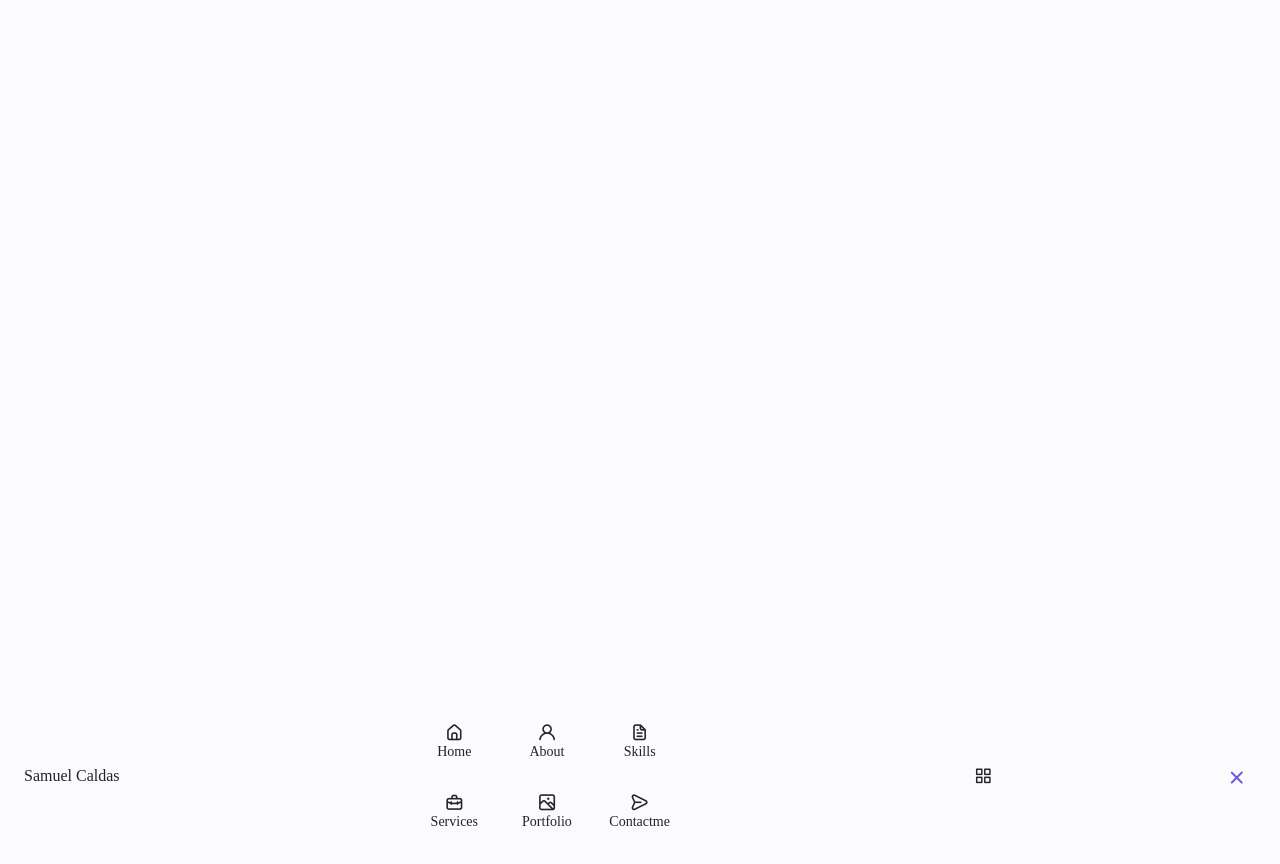
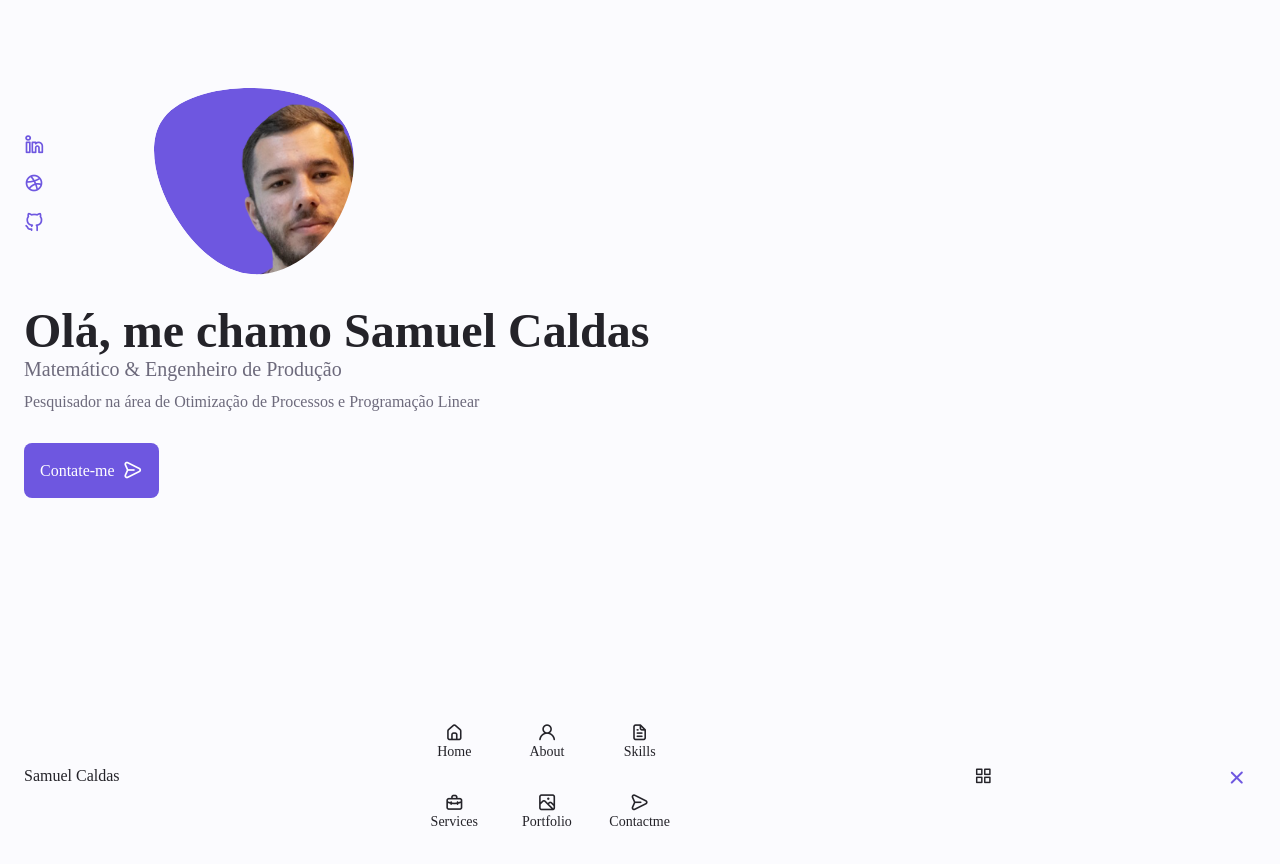
Before and after one commit to Samueelc/Samueelc.github.io, a plain HTML site: page index.html in a window 1280 px wide. Shown: the top 864 px of the page. Drawn offline with nearby package versions, Linux system fonts and the light colour scheme.

Commit message:
Terminao pagina Home e os Botões

```diff
--- a/assets/css/styles.css
+++ b/assets/css/styles.css
@@ -239,10 +239,111 @@ img{
 
 
 /*==================== HOME ====================*/
+.home__container{
+    gap: 1rem;
+}
 
+.home__content{
+    grid-template-columns: .5fr 3fr;
+    padding-top: 3.5rem;
+    align-items: center;
+}
+
+.home__social{
+    display: grid;
+    grid-template-columns: max-content;
+    row-gap: 1rem;
+}
+
+.home__social-icon{
+    font-size: 1.25rem;
+    color: var(--first-color);
+}
+
+.home__social-icon:hover{
+    color: var(--first-color-alt);
+}
+
+.home__blob{
+    width: 200px;
+    fill: var(--first-color);
+}
+
+.home__blob-img{
+    width: 320px;
+    scale: 1.5;
+}
+.home__data{
+    grid-column: 1/3;
+}
+
+.home__title{
+    font-size: var(--big-font-size);
+}
+
+.home__subtitle{
+    font-size: var(--h3-font-size);
+    color: var(--text-color);
+    font-weight: var(--font-medium);
+    margin-bottom: var(--mb-0-75);
+}
+
+.home__description{
+    margin-bottom: var(--mb-2);
+}
+
+.home__scroll{
+    display: none;
+}
+
+.home__scroll-button{
+    color: var(--first-color);
+    transition: .3s;
+}
+
+.home__scroll-button:hover{
+    transform: translateY(.25rem);
+}
+
+.home__scroll-mouse{
+    font-size: 2rem;
+}
+
+.home__scroll-name{
+    font-size: var(--small-font-size);
+    color: var(--title-color);
+    font-weight: var(--font-medium);
+    margin-right: var(--mb-0-25);
+}
+
+.home__scroll-arrow{
+    font-size: 1.25rem;
+}
 
 /*==================== BUTTONS ====================*/
+.button{
+    display: inline-block;
+    background-color: var(--first-color);
+    color: #FFF;
+    padding: 1rem;
+    border-radius: .5rem;
+    font-weight: var(--font-medium);
+}
 
+.button:hover{
+    background-color: var(--first-color-alt);
+}
+
+.button__icon{
+    font-size: 1.25rem;
+    margin-left: var(--mb-0-5);
+    transition: .3s;
+}
+
+.button--flex{
+    display: inline-flex;
+    align-items: center;
+}
 
 /*==================== ABOUT ====================*/
 
--- a/index.html
+++ b/index.html
@@ -13,7 +13,7 @@
         <!--==================== CSS ====================-->
         <link rel="stylesheet" href="assets/css/styles.css">
 
-        <title>Responsive Portfolio Website</title>
+        <title>Samuel Caldas Portfolio</title>
     </head>
     <body>
         <!--==================== HEADER ====================-->
@@ -69,7 +69,60 @@
         <main class="main">
             <!--==================== HOME ====================-->
             <section class="home section" id="home">
+                <div class="home__container container grid">
+                    <div class="home__content grid">
+                        <div class="home__social">
+                            <a href="https://www.linkedin.com/in/samuel-caldas/" target="_blank" class="home__social-icon">
+                                <i class="uil uil-linkedin-alt"></i>
+                            </a>
 
+                            <a href="https://dribbble.com/" target="_blank" class="home__social-icon">
+                                <i class="uil uil-dribbble"></i>
+                            </a>
+
+                            <a href="https://github.com/Samueelc" target="_blank" class="home__social-icon">
+                                <i class="uil uil-github-alt"></i>
+                            </a>
+                        </div>
+
+                        <div class="home__img">
+                            <svg class = "home__blob" viewBox="0 0 200 187" xmlns="http://www.w3.org/2000/svg" xmlns:xlink="http://www.w3.org/1999/xlink">
+                                <mask id="mask0" mask-type="alpha">
+                                    <path d="M190.312 36.4879C206.582 62.1187 201.309 102.826 182.328 134.186C163.346 165.547
+                                    130.807 187.559 100.226 186.353C69.6454 185.297 41.0228 161.023 21.7403 129.362C2.45775
+                                    97.8511 -7.48481 59.1033 6.67581 34.5279C20.9871 10.1032 59.7028 -0.149132 97.9666
+                                    0.00163737C136.23 0.303176 174.193 10.857 190.312 36.4879Z"/>
+                                </mask>
+                                <g mask="url(#mask0)">
+                                    <path d="M190.312 36.4879C206.582 62.1187 201.309 102.826 182.328 134.186C163.346
+                                    165.547 130.807 187.559 100.226 186.353C69.6454 185.297 41.0228 161.023 21.7403
+                                    129.362C2.45775 97.8511 -7.48481 59.1033 6.67581 34.5279C20.9871 10.1032 59.7028
+                                    -0.149132 97.9666 0.00163737C136.23 0.303176 174.193 10.857 190.312 36.4879Z"/>
+
+                                    <image class="home__blob-img" x="-50" y="-5" xlink:href="assets/img/perfil.png"/>
+                                </g>
+                            </svg>
+                        </div>
+
+                        <div class="home__data">
+                            <h1 class="home__title">Olá, me chamo Samuel Caldas</h1>
+                            <h3 class="home__subtitle">Matemático & Engenheiro de Produção</h3>
+                            <p class="home__description">Pesquisador na área de Otimização de Processos
+                                 e Programação Linear</p>
+                            <a href="#contact" class="button button--flex">
+                                Contate-me <i class="uil uil-message button__icon"></i>
+                            </a>
+                        </div>
+                    </div>
+
+                    <div class="home__scroll">
+                        <a href="#about" class="home__scroll-button button--flex">
+                            <i class="uil uil-mouse-alt home__scroll-mouse"></i>
+                            <span class="home__croll-name">Scroll down</span>
+                            <i class="uil uil-arrow-down home__scroll-arrow"></i>
+                        </a>
+                    </div>
+                </div>
             </section>
 
             <!--==================== ABOUT ====================-->
```
